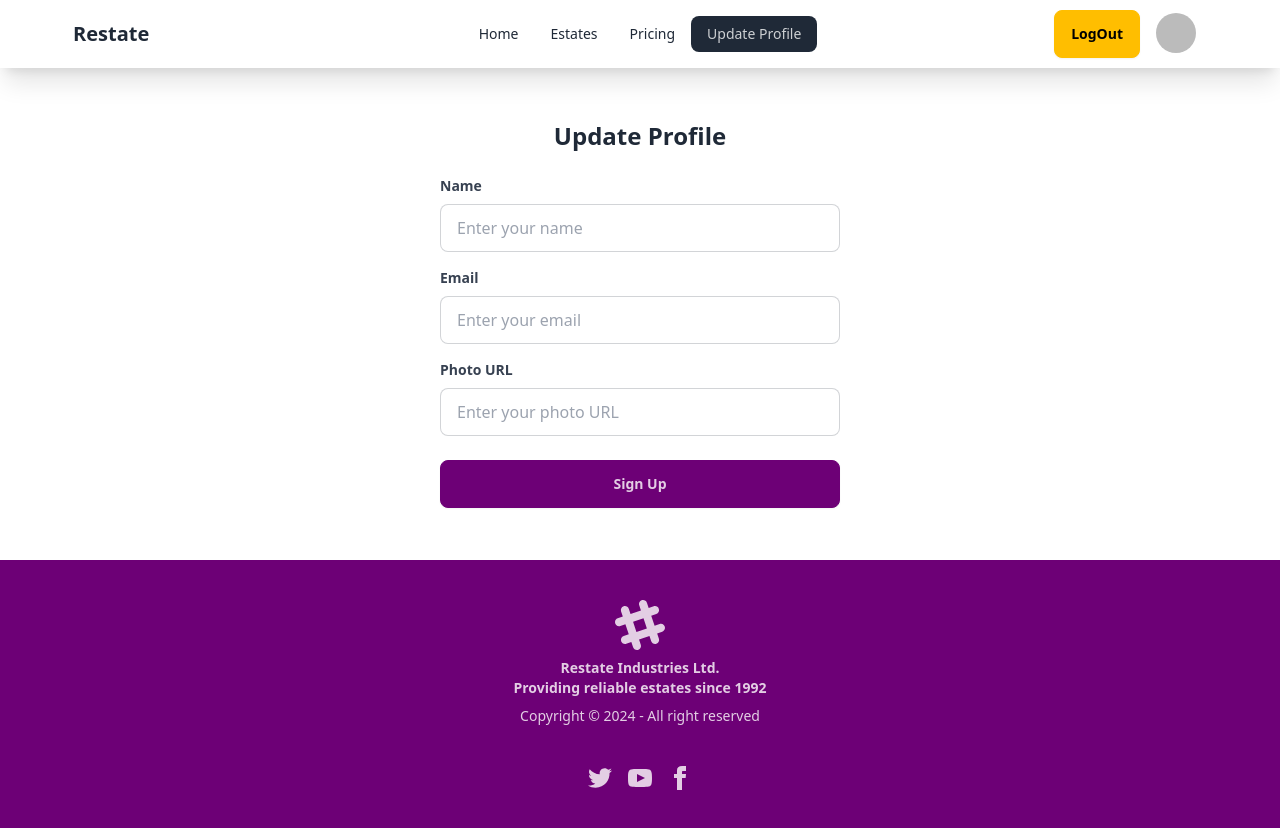
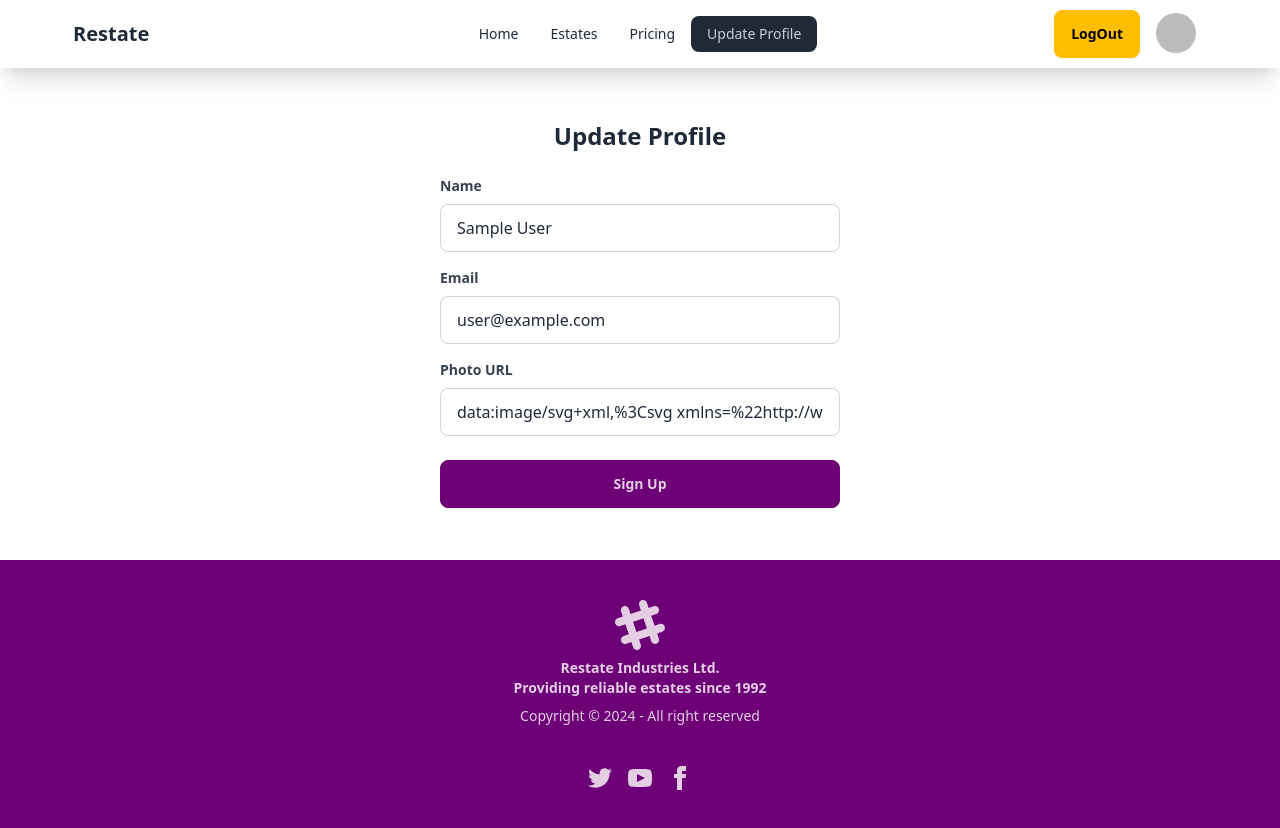
Before and after one commit to misbah-ul-hoq/assignment-nine, a React (Vite) app: page /update-profile in a window 1280 px wide. Built offline with nearby package versions, Linux system fonts and the light colour scheme; no server answers; sample sign-in values are in the browser's storage.

Commit message:
installed react-hook-form package and added that to readme.md file

```diff
--- a/src/pages/UpdateProfile.jsx
+++ b/src/pages/UpdateProfile.jsx
@@ -4,9 +4,21 @@ import { useForm } from "react-hook-form";
 
 const UpdateProfile = () => {
   const { user } = useContext(AuthContext);
-  const { register, handleSubmit } = useForm();
-  const { displayName } = user;
-  //   console.log(displayName, email, photoURL);
+  const { displayName, email, photoURL } = user;
+
+  const {
+    register,
+    handleSubmit,
+    setValue,
+    formState: { errors },
+  } = useForm({
+    defaultValues: {
+      displayName,
+      email,
+      photoURL,
+    },
+  });
+
   const onSubmit = (data) => {
     console.log(data);
   };
@@ -27,7 +39,12 @@ const UpdateProfile = () => {
               id="name"
               type="text"
               placeholder="Enter your name"
+              {...register("displayName", {
+                required: "Name is Required",
+              })}
+              //   onChange={(e) => setValue("displayName", e.target.value)}
             />
+            <p className="text-error">{errors.displayName?.message}</p>
           </div>
           <div className="mb-4">
             <label
@@ -41,7 +58,11 @@ const UpdateProfile = () => {
               id="email"
               type="email"
               placeholder="Enter your email"
+              {...register("email", {
+                required: "Email is required",
+              })}
             />
+            <p className="text-error">{errors.email?.message}</p>
           </div>
           <div className="mb-6">
             <label
@@ -55,6 +76,7 @@ const UpdateProfile = () => {
               id="photoURL"
               type="url"
               placeholder="Enter your photo URL"
+              {...register("photoURL")}
             />
           </div>
           <div className="flex items-center justify-between">
```
Also changed, not shown: 1 other file (tests, documents, lock files or other folders).
